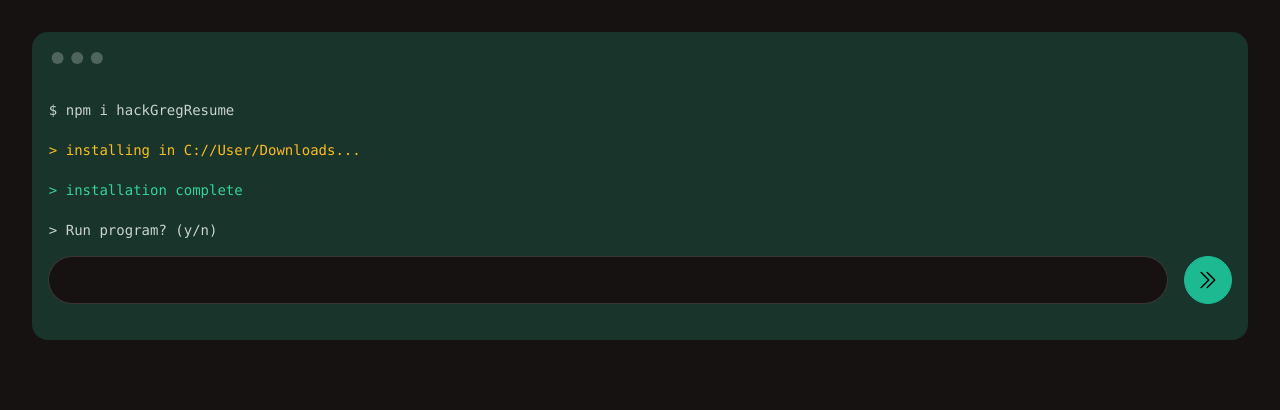
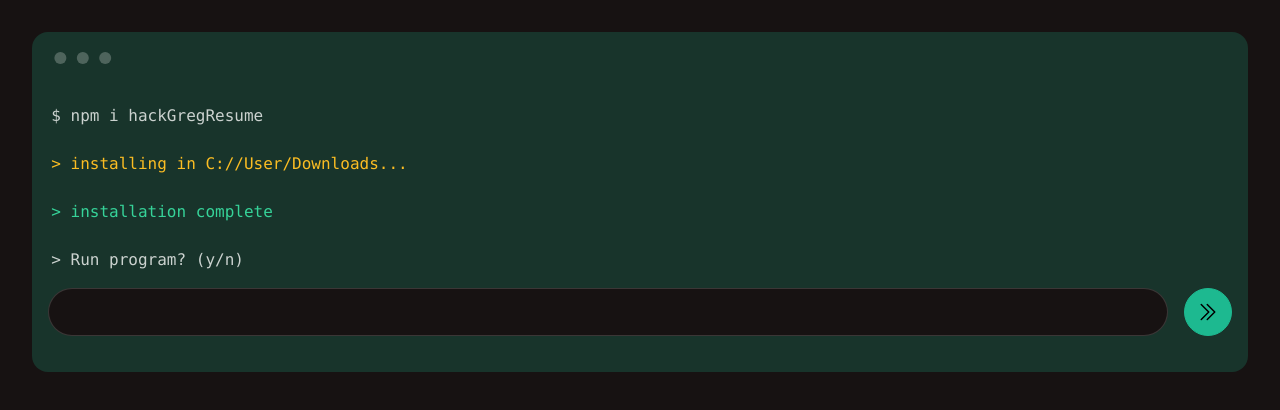
Before and after one commit to gregoryfoo95/ResumeUI, a React (Vite) app in the folder client/: page / in a window 1280 px wide. Shown: the top 410 px of the page. Built offline with nearby package versions, Linux system fonts and the light colour scheme.

Commit message:
revert: fonts back to original size at codesnippet page

```diff
--- a/client/index.html
+++ b/client/index.html
@@ -3,7 +3,7 @@
   <head>
     <meta charset="UTF-8" />
     <link rel="icon" type="image/svg+xml" href="/vite.svg" />
-    <meta name="viewport" content="width=device-width, initial-scale=1.0" />
+    <meta name="viewport" content="width=device-width, initial-scale=1.0 maximum-scale=1.0" />
     <html data-theme="forest"></html>
     <style>
       @import url('https://fonts.googleapis.com/css2?family=Montserrat:wght@300&display=swap');
--- a/client/src/HomePage/HomePage.tsx
+++ b/client/src/HomePage/HomePage.tsx
@@ -14,7 +14,7 @@
 
     return  (
         <div className="flex flex-col gap-4">
-            <div className="mockup-code h-auto w-full text-left text-xs md:text-sm ">
+            <div className="mockup-code h-auto w-full text-left text-sm md:text-base ">
                 <CodeSnippetPage codeBlock={codeBlock} setCodeBlock={setCodeBlock}/>
                 <div className="px-4 py-4">
                     <CommandPromptField codeBlock={codeBlock} setCodeBlock={setCodeBlock}/>
```
